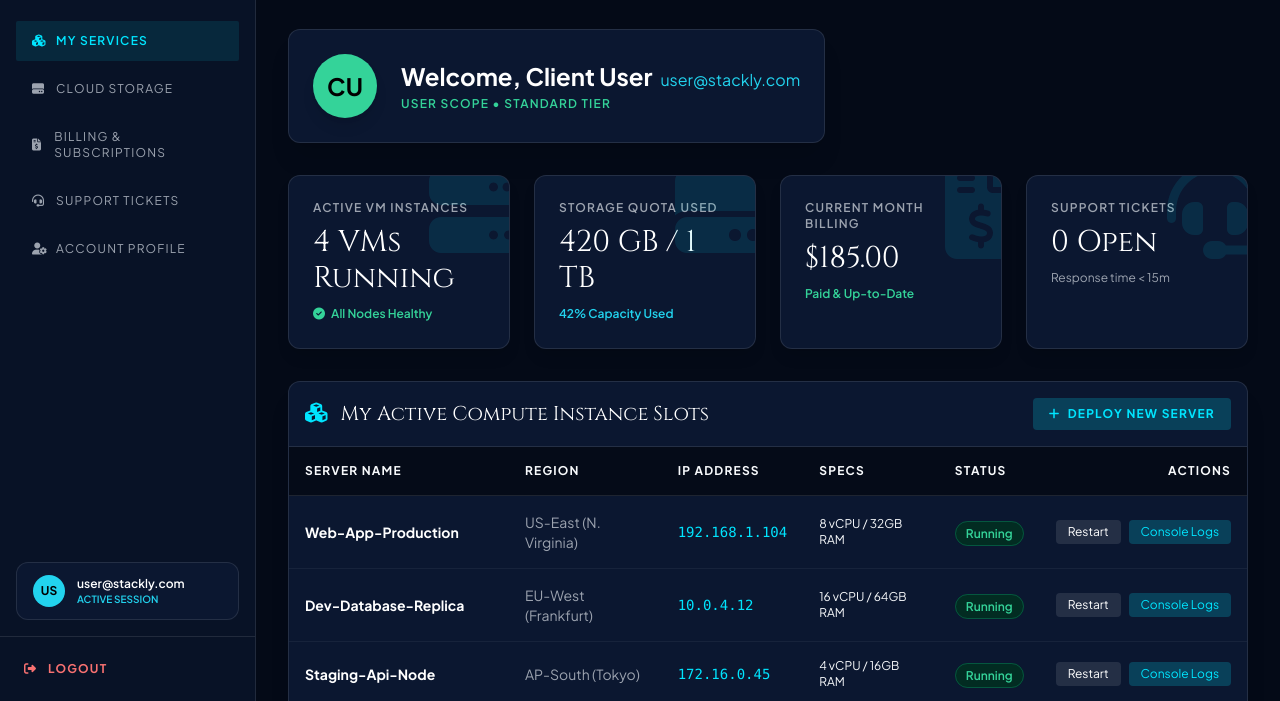
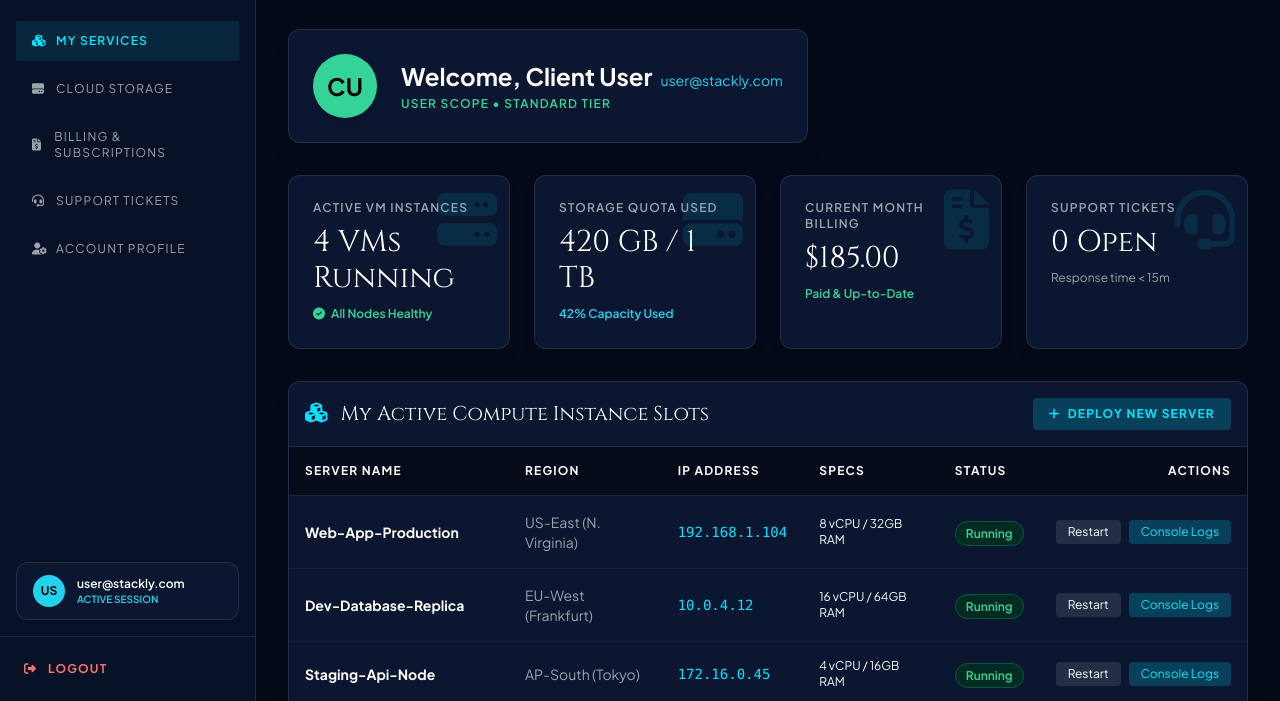
Before and after one commit to Vikranth-Bandharapu/Cloud-Computing-Services, a plain HTML site: page dashboard-user.html in a window 1280 px wide. Shown: the part 99-800 px from the top of the page. Drawn offline with nearby package versions, Linux system fonts and the light colour scheme.

Commit message:
Add files via upload

```diff
--- a/dashboard-user.html
+++ b/dashboard-user.html
@@ -87,37 +87,37 @@
                     <div class="w-16 h-16 rounded-full bg-emerald-400 flex items-center justify-center flex-shrink-0 text-black shadow-lg font-bold text-2xl">
                         CU
                     </div>
-                    <div class="flex flex-col">
-                        <h4 class="text-white text-xl md:text-2xl font-bold flex flex-wrap items-baseline gap-2">
+                    <div class="flex flex-col min-w-0">
+                        <h4 class="text-white text-xl md:text-2xl font-bold flex flex-col md:flex-row md:items-baseline gap-1 md:gap-2">
                             <span>Welcome, Client User</span>
-                            <span class="text-cyan-400 text-sm md:text-base font-normal display-user-email" id="display-user-email">user@stackly.com</span>
+                            <span class="text-cyan-400 text-sm font-normal break-all display-user-email" id="display-user-email">user@stackly.com</span>
                         </h4>
-                        <span class="text-emerald-400 text-xs tracking-widest uppercase mt-1 font-semibold" id="display-user-role">User Scope &bull; Standard Tier</span>
+                        <span class="text-emerald-400 text-xs tracking-widest uppercase mt-1 font-semibold block" id="display-user-role">User Scope &bull; Standard Tier</span>
                     </div>
                 </div>
 
                 <!-- OVERVIEW METRICS GRID -->
                 <div class="grid grid-cols-1 md:grid-cols-4 gap-6 mb-8">
                     <div onclick="window.location.href='404.html'" class="bg-[#0b1730] p-6 border border-white/10 rounded-xl relative overflow-hidden group shadow-lg cursor-pointer">
-                        <div class="absolute right-0 top-0 text-cyan opacity-10 text-8xl -mt-4 -mr-4 group-hover:scale-110 transition-transform"><i class="fas fa-server"></i></div>
+                        <div class="absolute right-3 top-3 text-cyan opacity-10 text-6xl group-hover:scale-110 transition-transform pointer-events-none"><i class="fas fa-server"></i></div>
                         <span class="text-xs uppercase tracking-widest text-gray-400 mb-2 block font-semibold">Active VM Instances</span>
                         <h3 class="font-serif text-3xl mb-1 text-cyan">4 VMs Running</h3>
                         <span class="text-xs text-emerald-400 font-semibold"><i class="fas fa-check-circle mr-1"></i> All Nodes Healthy</span>
                     </div>
                     <div onclick="window.location.href='404.html'" class="bg-[#0b1730] p-6 border border-white/10 rounded-xl relative overflow-hidden group shadow-lg cursor-pointer">
-                        <div class="absolute right-0 top-0 text-cyan opacity-10 text-8xl -mt-4 -mr-4 group-hover:scale-110 transition-transform"><i class="fas fa-hard-drive"></i></div>
+                        <div class="absolute right-3 top-3 text-cyan opacity-10 text-6xl group-hover:scale-110 transition-transform pointer-events-none"><i class="fas fa-hard-drive"></i></div>
                         <span class="text-xs uppercase tracking-widest text-gray-400 mb-2 block font-semibold">Storage Quota Used</span>
                         <h3 class="font-serif text-3xl mb-1 text-white">420 GB / 1 TB</h3>
                         <span class="text-xs text-cyan-400 font-semibold">42% Capacity Used</span>
                     </div>
                     <div onclick="window.location.href='404.html'" class="bg-[#0b1730] p-6 border border-white/10 rounded-xl relative overflow-hidden group shadow-lg cursor-pointer">
-                        <div class="absolute right-0 top-0 text-cyan opacity-10 text-8xl -mt-4 -mr-4 group-hover:scale-110 transition-transform"><i class="fas fa-file-invoice-dollar"></i></div>
+                        <div class="absolute right-3 top-3 text-cyan opacity-10 text-6xl group-hover:scale-110 transition-transform pointer-events-none"><i class="fas fa-file-invoice-dollar"></i></div>
                         <span class="text-xs uppercase tracking-widest text-gray-400 mb-2 block font-semibold">Current Month Billing</span>
                         <h3 class="font-serif text-3xl mb-1 text-white">$185.00</h3>
                         <span class="text-xs text-emerald-400 font-semibold">Paid & Up-to-Date</span>
                     </div>
                     <div onclick="window.location.href='404.html'" class="bg-[#0b1730] p-6 border border-white/10 rounded-xl relative overflow-hidden group shadow-lg cursor-pointer">
-                        <div class="absolute right-0 top-0 text-cyan opacity-10 text-8xl -mt-4 -mr-4 group-hover:scale-110 transition-transform"><i class="fas fa-headset"></i></div>
+                        <div class="absolute right-3 top-3 text-cyan opacity-10 text-6xl group-hover:scale-110 transition-transform pointer-events-none"><i class="fas fa-headset"></i></div>
                         <span class="text-xs uppercase tracking-widest text-gray-400 mb-2 block font-semibold">Support Tickets</span>
                         <h3 class="font-serif text-3xl mb-1 text-white">0 Open</h3>
                         <span class="text-xs text-gray-400">Response time &lt; 15m</span>
```
Also changed, not shown: client-dashboard.html (+8 -8 lines), contact.html (+1 -1 lines).
